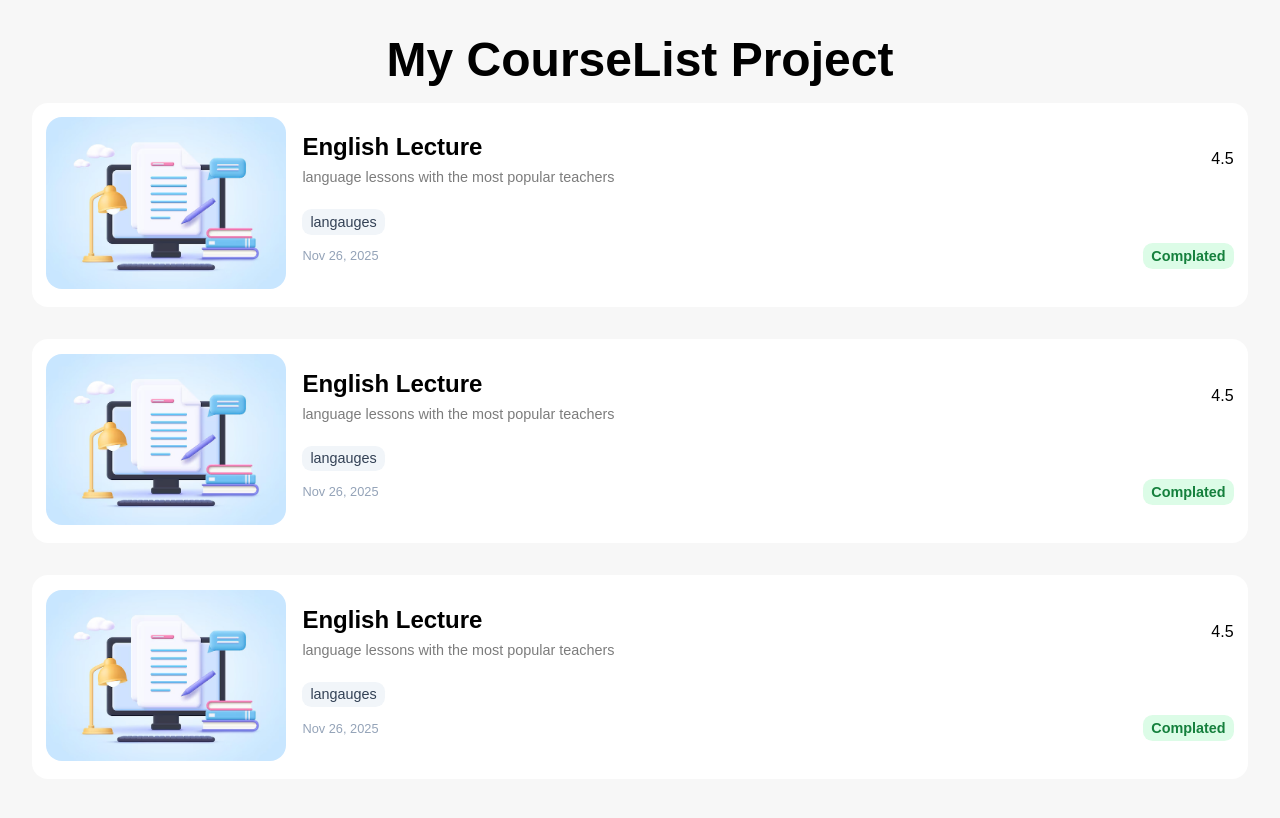
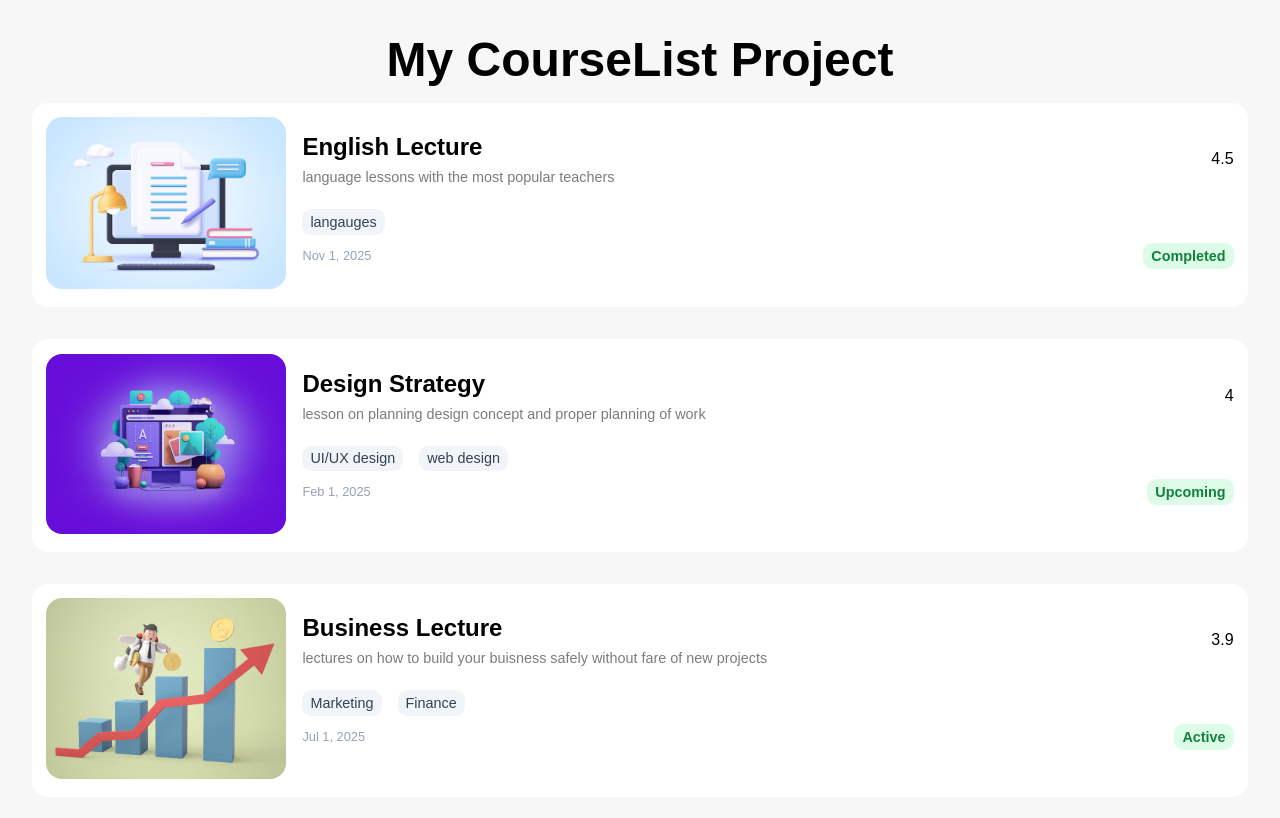
Before and after one commit to hdaberi/react-course-list-project, a React (Vite) app: page / in a window 1280 px wide. Shown: the top 818 px of the page. Built offline with nearby package versions, Linux system fonts and the light colour scheme.

Commit message:
refactor(CourseCard): make component dynamic by passing course data as props
- Update CourseCard to render dynamic content from props instead of hardcoded values
- Modify CourseList to pass course data to CourseCard
- Update course start dates to future values for upcoming courses

```diff
--- a/src/components/CourseCard.jsx
+++ b/src/components/CourseCard.jsx
@@ -1,30 +1,32 @@
-function CourseCard(){
+function CourseCard(props){
+    console.log(props);
+
     return (
         <div className="course-item">
                 <div className="course-item__img">
-                    <img src='./images/img1.jpg' alt='image-01' />
+                    <img src={props.course.imageUrl} alt={props.course.title} />
                 </div>
                 <div className="course-item__detail">
                     <div className="course-item__body">
                         <div>
-                            <h2 className="title">English Lecture</h2>
-                            <p className="desc">language lessons with the most popular teachers</p>
+                            <h2 className="title">{props.course.title}</h2>
+                            <p className="desc">{props.course.description}</p>
                         </div>
-                        <span className="rate">4.5</span>
+                        <span className="rate">{props.course.rate}</span>
                     </div>
                     <div className="course-item__footer">
                         <div className="tags">
-                            <span className="badge badge--secondary">langauges</span>
+                            {props.course.tags.map((tag)=><span key={tag} className="badge badge--secondary">{tag}</span>)}
                         </div>
                         <div className="caption">
                             <div className="date">
-                                {new Date().toLocaleDateString('en-US', {
+                                {new Date(props.course.start).toLocaleDateString('en-US', {
                                     month: 'short',
                                     year: 'numeric',
                                     day: 'numeric',
                                 })}
                             </div>
-                            <span className="badge badge--primary">Complated</span>
+                            <span className="badge badge--primary">{props.course.status}</span>
                         </div>
                     </div>
                 </div>
--- a/src/components/CourseLists.jsx
+++ b/src/components/CourseLists.jsx
@@ -7,7 +7,7 @@
     imageUrl: "/images/img1.jpg",
     rate: "4.5",
     tags: ["langauges"],
-    start: "2021-08-01T20:46:30.615Z",
+    start: "2025-11-01T20:46:30.615Z",
     status: "Completed",
   },
   {
@@ -18,7 +18,7 @@
     imageUrl: "/images/img2.jpg",
     rate: "4",
     tags: ["UI/UX design", "web design"],
-    start: "2023-07-01T20:46:30.615Z",
+    start: "2025-02-01T20:46:30.615Z",
     status: "Upcoming",
   },
   {
@@ -29,18 +29,14 @@
     imageUrl: "/images/img3.jpg",
     rate: "3.9",
     tags: ["Marketing", "Finance"],
-    start: "2023-07-01T20:46:30.615Z",
+    start: "2025-07-01T20:46:30.615Z",
     status: "Active",
   },
 ];
 function CourseList() {
     return (
         <div className="course-lists">
-          {courses.map((course)=>{
-            return (
-              <CourseCard key={course.id} />
-            )
-          })}
+          {courses.map((course)=>(<CourseCard key={course.id} course={course} />))}
         </div>
     )
 }
```
